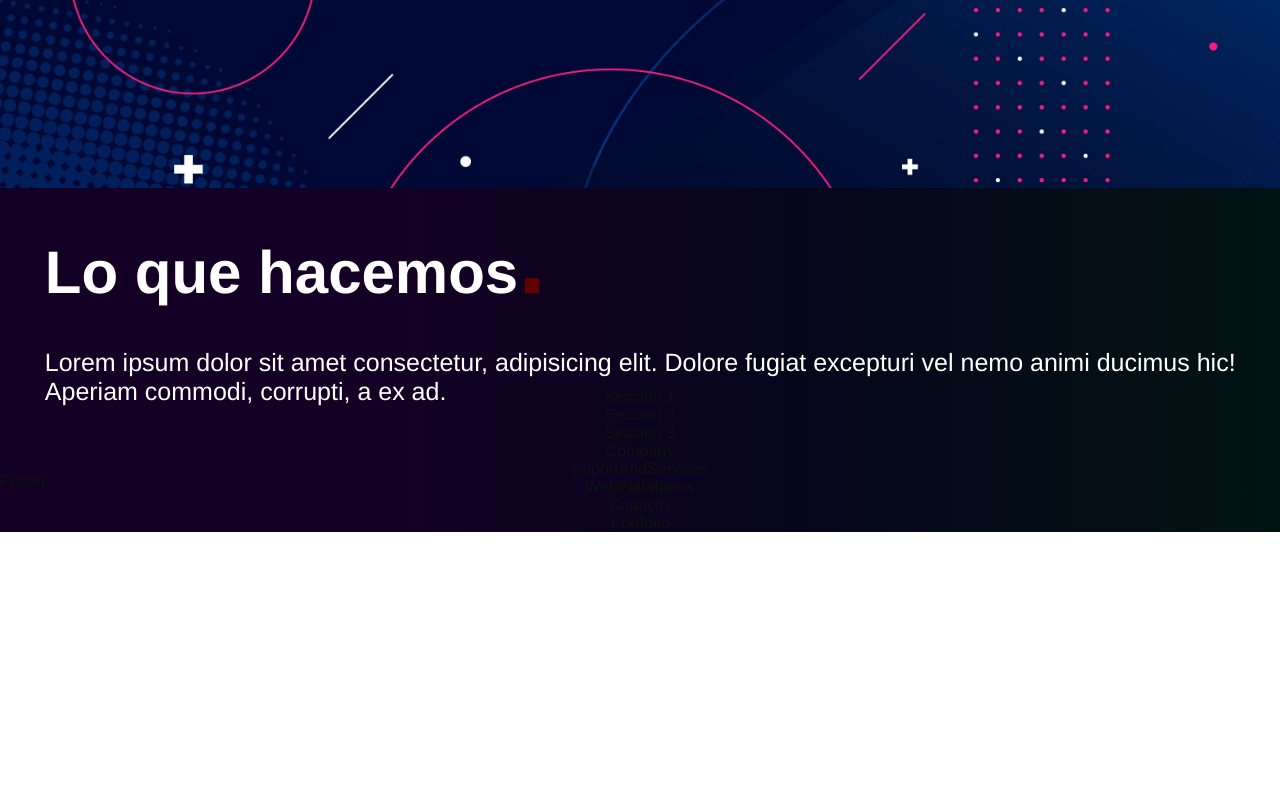
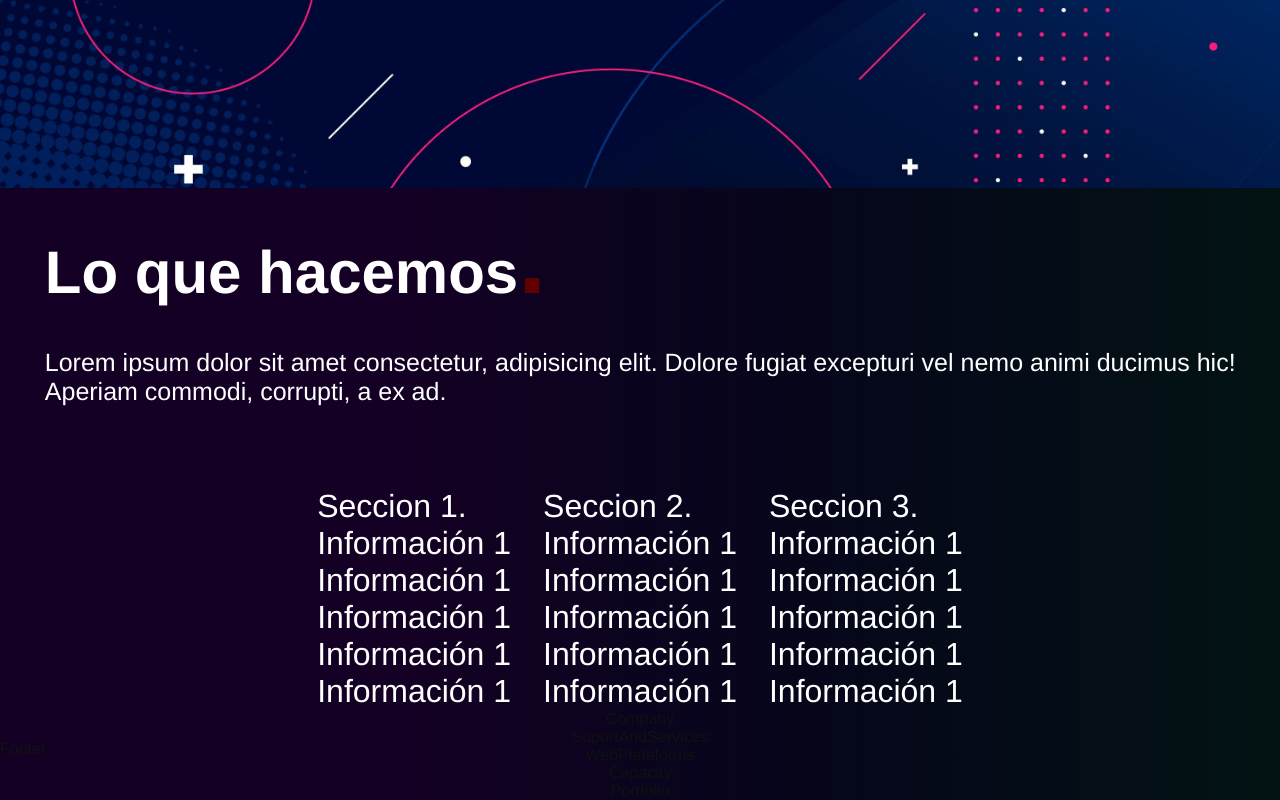
Before and after one commit to cristobalquilimaco/teguilog, a React (Vite) app: page /#/ in a window 1280 px wide. Shown: the part 572-1372 px from the top of the page. Before the commit the page ends 1104 px from the top, so only its background shows below. Built offline with nearby package versions, Linux system fonts and the light colour scheme.

Commit message:
Se agrega clase 'tt_section' en componente services'

```diff
--- a/src/components/Services.jsx
+++ b/src/components/Services.jsx
@@ -3,35 +3,35 @@ import "./styles/services.css"
 
 const Services = () => {
   return (
-    <div className='principal services'>
+    <div className='principal_services'>
       <article className='list_services'>
-        <p>Seccion 1</p>
+        <p>Seccion 1<span>.</span></p>
       <ul>
-        <li></li>
-        <li></li>
-        <li></li>
-        <li></li>
-        <li></li>
+        <li>Información 1</li>
+        <li>Información 1</li>
+        <li>Información 1</li>
+        <li>Información 1</li>
+        <li>Información 1</li>
       </ul>
       </article>
-      <article>
-        <p>Seccion 2</p>
+      <article className='list_services'>
+        <p>Seccion 2<span>.</span></p>
       <ul>
-        <li></li>
-        <li></li>
-        <li></li>
-        <li></li>
-        <li></li>
+        <li>Información 1</li>
+        <li>Información 1</li>
+        <li>Información 1</li>
+        <li>Información 1</li>
+        <li>Información 1</li>
       </ul>
       </article>
-      <article>
-        <p>Seccion 3</p>
+      <article className='list_services'>
+        <p>Seccion 3<span>.</span></p>
       <ul>
-        <li></li>
-        <li></li>
-        <li></li>
-        <li></li>
-        <li></li>
+        <li>Información 1</li>
+        <li>Información 1</li>
+        <li>Información 1</li>
+        <li>Información 1</li>
+        <li>Información 1</li>
       </ul>
       </article>
 
--- a/src/components/styles/services.css
+++ b/src/components/styles/services.css
@@ -0,0 +1,11 @@
+.principal_services{
+color: var(--text-color-white);
+display: flex;
+flex-wrap: wrap;
+flex-direction: row;
+align-items: center;
+justify-content:space-around ;
+gap: 2rem;
+font-size: 32px;
+margin-top: 100px;
+}
```
